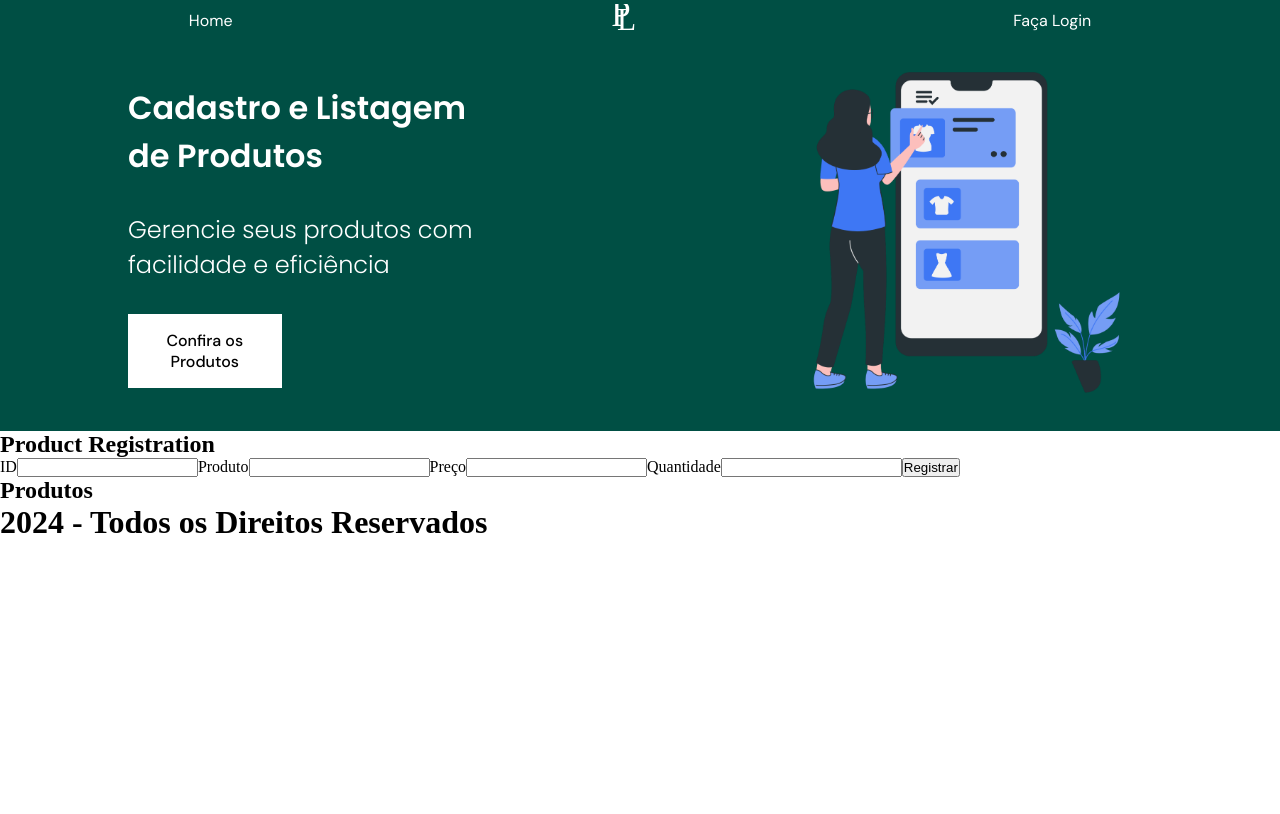
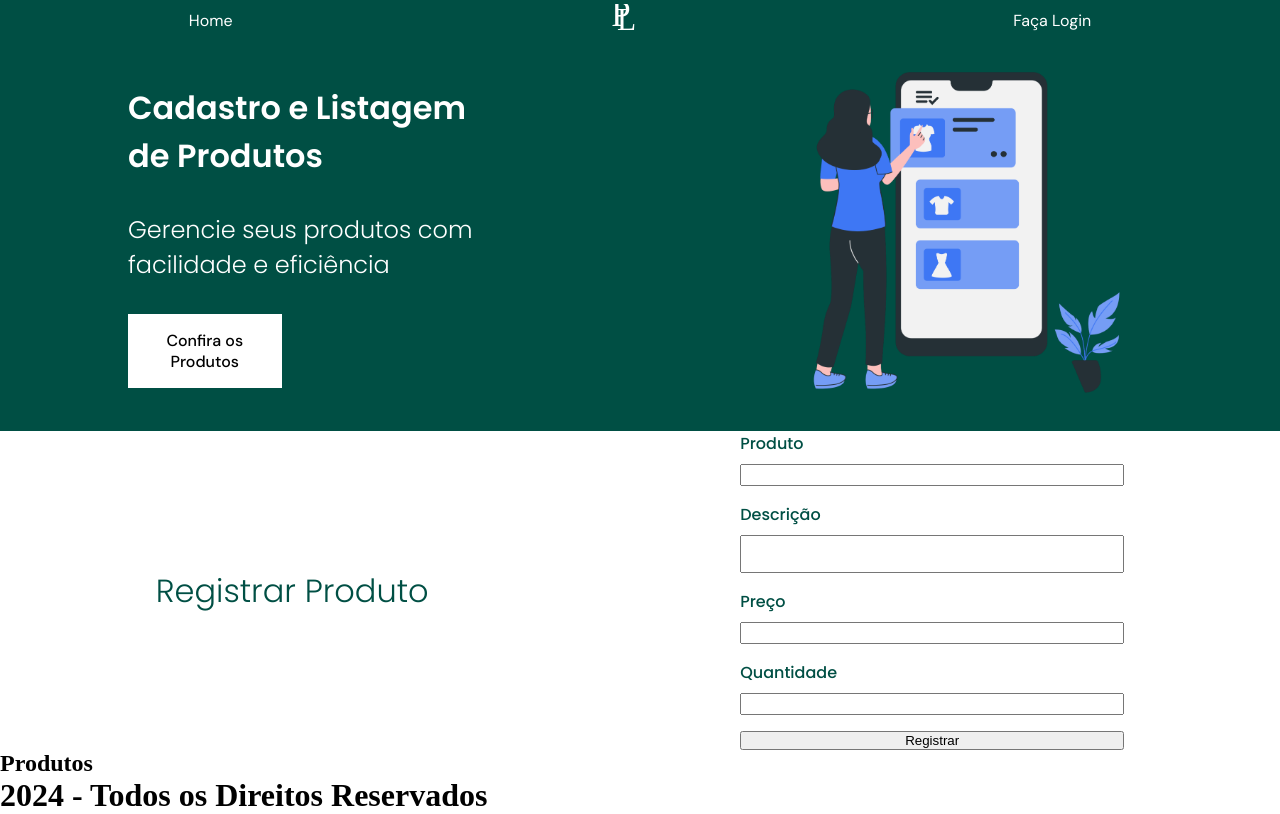
Before and after one commit to Vikcarvalhos/ProdList, a React (Vite) app: page / in a window 1280 px wide. Built offline with nearby package versions, Linux system fonts and the light colour scheme.

Commit message:
style: product registration style

```diff
--- a/src/css/style.css
+++ b/src/css/style.css
@@ -1,5 +1,4 @@
 @import url('https://fonts.googleapis.com/css2?family=DM+Sans:ital,opsz,wght@0,9..40,100..1000;1,9..40,100..1000&family=Poppins:ital,wght@0,100;0,200;0,300;0,400;0,500;0,600;0,700;0,800;0,900;1,100;1,200;1,300;1,400;1,500;1,600;1,700;1,800;1,900&display=swap');
-
 
 *{
     margin: 0;
@@ -41,7 +40,7 @@
                 font-weight: 500;
                 cursor: pointer;
             };
-        }
+        };
         .main-image{
             width: 30%;
 
@@ -50,4 +49,45 @@
             };
         };
     };
-};
+}
+
+.product-registration{
+    display: flex;
+    justify-content: space-around;
+    font-family: "Poppins", sans-serif;
+    align-items: center;
+
+    h2{
+        color: var(--page-color-1);
+        font-size: 2rem;
+        font-weight: 300;
+    }
+
+    .product-registration-form{
+        display: flex;
+        flex-direction: column;
+        gap: 1rem;
+        width: 30%;
+    };
+
+    .product-input{
+        display: flex;
+        flex-direction: column;
+        gap: 0.5rem;
+        label{
+            color: var(--page-color-1);
+            font-size: 1rem;
+            font-weight: 500;
+        }
+        .product-input-text{
+            font-size: 1rem;
+            font-weight: 500;
+        };
+        #product-description{
+            font-size: 1rem;
+            font-weight: 500;
+            overflow: hidden;
+            resize: none;
+        };
+    };
+}
--- a/src/routes/Home.jsx
+++ b/src/routes/Home.jsx
@@ -18,16 +18,31 @@ function Home(){
                 </div>
             </main>
             <section className='product-registration'>
-                <form>
-                    <h2>Product Registration</h2>
-                    <label htmlFor='product-name'>ID</label>
-                    <input type='text' id='product-name' name='product-name' required/>
-                    <label htmlFor='product-name'>Produto</label>
-                    <input type='text' id='product-name' name='product-name' required/>
-                    <label htmlFor='product-price'>Preço</label>
-                    <input type='text' id='product-price' name='product-price' required/>
-                    <label htmlFor='product-quantity'>Quantidade</label>
-                    <input type='text' id='product-quantity' name='product-quantity' required/>
+                <h2>Registrar Produto</h2>
+                <form className='product-registration-form'>
+                    <div className='product-input'>
+                        <label htmlFor='product-name'>Produto</label>
+                        <input className='product-input-text' type='text' id='product-name' name='product-name' required/>
+                    </div>
+                    <div className='product-input'>
+                        <label htmlFor='product-description'>Descrição</label>
+                        <textarea className='product-input-text'
+                        type='text' id='product-description'
+                        name='product-description'
+                        onInput={(e) => {
+                            e.target.style.height = 'auto'; // Reseta a altura para calcular corretamente
+                            e.target.style.height = e.target.scrollHeight + 'px'; // Ajusta a altura com base no conteúdo
+                          }}
+                        required/>
+                    </div>
+                    <div className='product-input'>
+                        <label htmlFor='product-price'>Preço</label>
+                        <input className='product-input-text' type='text' id='product-price' name='product-price' required/>
+                    </div>
+                    <div className='product-input'>
+                        <label htmlFor='product-quantity'>Quantidade</label>
+                        <input className='product-input-text' type='text' id='product-quantity' name='product-quantity' required/>
+                    </div>
                     <button type='submit'>Registrar</button>
                 </form>
             </section>
```
